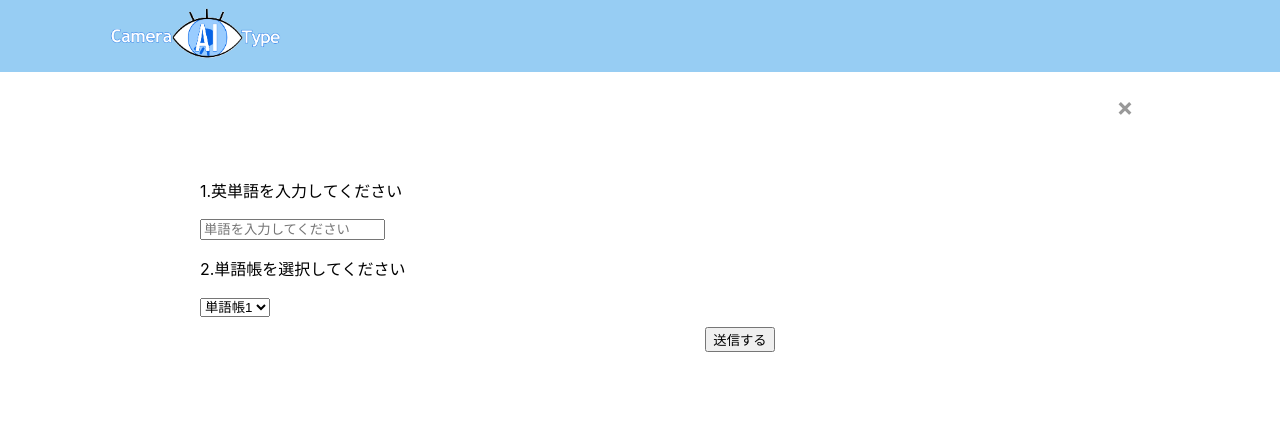
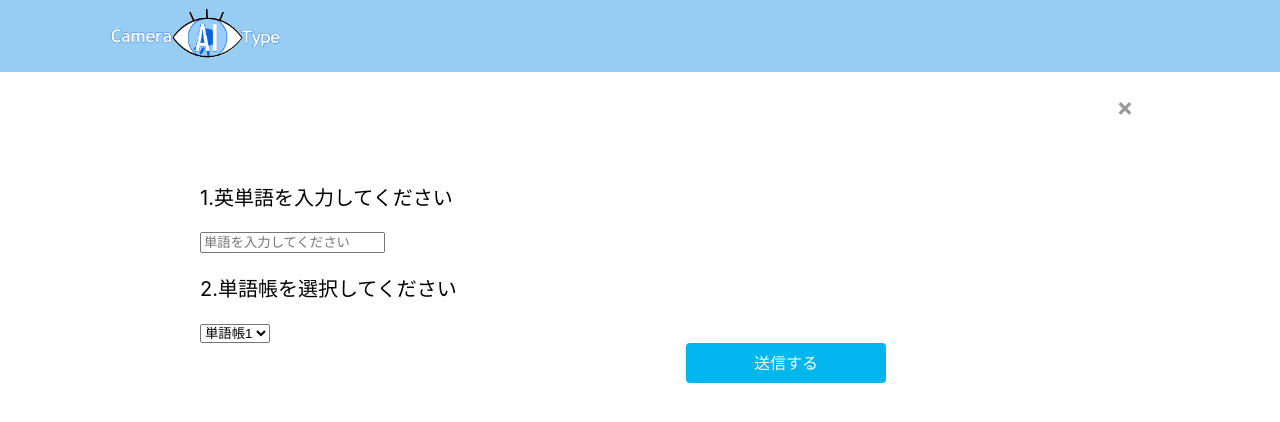
Before and after one commit to nepp-tumsat/CameraAIType, a React (Create React App) app: page /Enter in a window 1280 px wide. Shown: the top 422 px of the page. Built offline with nearby package versions, Linux system fonts and the light colour scheme.

Commit message:
popupの追加

```diff
--- a/src/Enter.css
+++ b/src/Enter.css
@@ -52,3 +52,75 @@ a.batsu1:hover{
     text-align: center;
     padding: 10px 20px;
 }
+p{
+    font-size: 20px;
+}
+.open{
+    display: inline-block;
+    cursor: pointer;
+    margin-left: 45%;
+}
+#popup{
+    display: none;
+}
+label{
+    display:block;
+}
+label span{
+    display:block;
+    background-color:#01b6ed;
+    color:#fff;
+    width:200px;
+    line-height:40px;
+    border-radius:4px;
+    text-align:center;
+}
+label span:hover{
+    cursor:pointer;
+}
+.overlay{
+    display: none;
+}
+#popup:checked + .overlay{
+    display: block;
+    background-color: #00000070;
+    position: fixed;
+    width: 100%;
+    height: 100vh;
+    top: 0;
+    left: 0;
+}
+.window{
+    width: 90vw;
+    max-width: 380px;
+    height: 20vw;
+    background-color: #01b6ed;
+    border-radius: 8px;
+	display: flex;
+	justify-content: center;
+	align-items: center;
+	position: fixed;
+	top: 50%;
+	left: 50%;
+	transform: translate(-50%, -50%);
+    display: flex;
+    flex-direction: column;
+}
+.window img{
+    width: 50%;
+    padding: 15px;
+}
+.text {
+	font-size: 25px;
+	margin: 0;
+	color: #fcfff9;
+    text-align: center;
+}
+.close {
+    color: #fff;
+	cursor:pointer;
+	position: absolute;
+	top: 8px;
+	right: 8px;
+	font-size: 20px;
+}
--- a/src/Enter.js
+++ b/src/Enter.js
@@ -1,5 +1,6 @@
 import { Link } from "react-router-dom";
 import rogofin from './rogofin.png';
+import apple from './apple.jpg';
 import './Enter.css';
 
 const Enter = () => {
@@ -30,10 +31,19 @@ const Enter = () => {
                     <option value="6">単語帳6</option>
                 </select>
             </div>
-            <div class="btn-area">
+            {/* <div class="btn-area">
                 <button type="submit">送信する</button>
+            </div> */}
+        </form>
+        <label class="open" for="popup"><span>送信する</span></label>
+        <input type="checkbox" id="popup"></input>
+        <div class="overlay">
+            <div class="window">
+                <label class="close" for="popup">×</label>
+                <img src= {apple} alt="apple"/>
+                <p class="text">"Apple"<br/>を追加しました!</p>
             </div>
-        </form>
+        </div>
     </div>
       </>
     );
```
